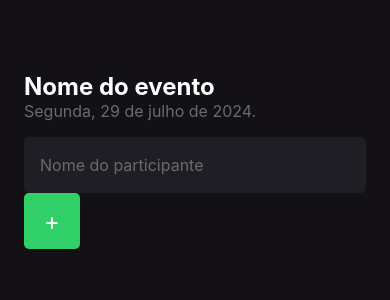
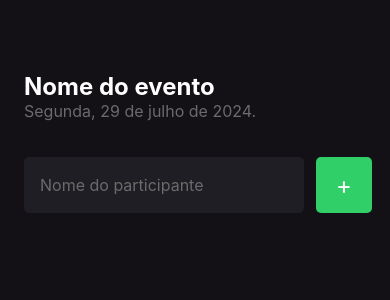
Before and after one commit to Dev-Lops/imhere, a React Native app: screen / in a window 390 px wide. Shown: the top 300 px of the page. Built offline with nearby package versions, Linux system fonts and the light colour scheme.

Commit message:
✨ Criando o form

```diff
--- a/src/screens/Home/index.tsx
+++ b/src/screens/Home/index.tsx
@@ -11,6 +11,7 @@ export default function Home(){
         <Text style={styles.eventName}>Nome do evento</Text>
         <Text style={styles.eventDate}>Segunda, 29 de julho de 2024.</Text>
 
+        <View style={styles.form}>
           <TextInput style={
               styles.input}
               placeholder="Nome do participante"
@@ -23,5 +24,6 @@ export default function Home(){
                 </Text>
               </TouchableOpacity>
         </View>
+    </View>
   )
 }
--- a/src/screens/Home/styles.ts
+++ b/src/screens/Home/styles.ts
@@ -17,13 +17,14 @@ export const styles = StyleSheet.create({
     fontSize: 16,
   },
   input:{
+    flex: 1,
     height: 56,
     backgroundColor: '#1f1e25',
     borderRadius: 5,
     color: '#fdfcfe',
     padding: 16,
     fontSize: 16,
-    marginTop: 16,
+    marginRight: 12
   },
   buttonText:{
     color: '#fff',
@@ -37,5 +38,11 @@ export const styles = StyleSheet.create({
     borderRadius: 5,
     alignItems: 'center',
     justifyContent: 'center',
+  },
+  form:{
+    width: '100%',
+    flexDirection:'row',
+    marginTop: 36,
+    marginBottom: 42,
   }
 })
```
Lines whose indentation alone changed are shown as unchanged.
